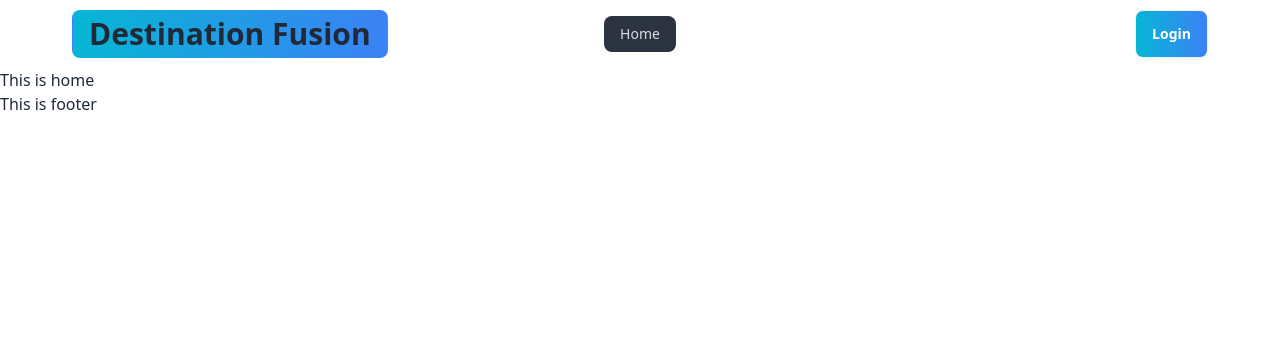
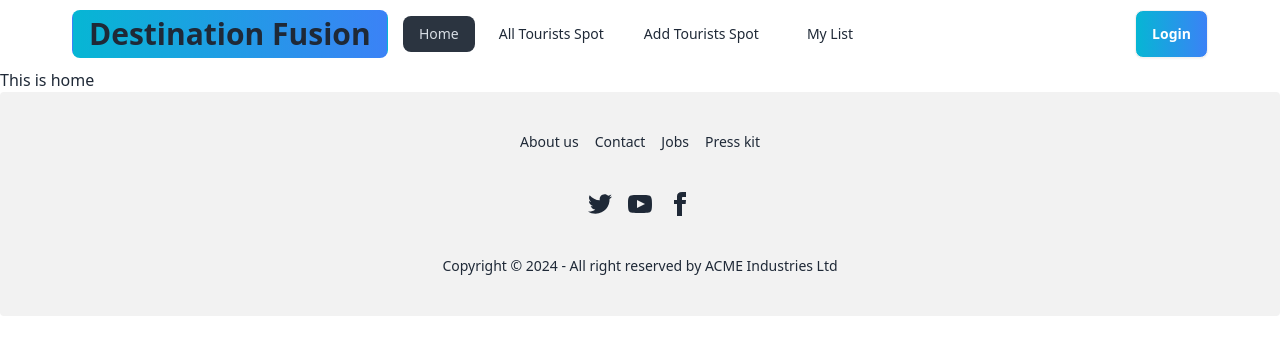
Before and after one commit to mdrashed62/Tourism, a React (Vite) app: page / in a window 1280 px wide. Shown: the top 354 px of the page. Built offline with nearby package versions, Linux system fonts and the light colour scheme; no server answers.

Commit message:
footer added

```diff
--- /dev/null
+++ b/src/Components/PrivateRoute.jsx
@@ -0,0 +1,29 @@
+import PropTypes from 'prop-types';
+import { useContext } from 'react';
+import { AuthContext } from '../Providers/AuthProvider';
+import { Navigate, useLocation } from 'react-router-dom';
+
+const PrivateRoute = ({children}) => {
+    const {loading,user} =useContext(AuthContext)
+    const location = useLocation();
+
+    if(loading){
+            return <div className='flex  justify-center mt-5 mb-5'><progress className="progress w-56"></progress></div>
+        }
+
+          if (user) {
+            return children;
+          }
+
+
+        return <Navigate state={location.pathname} to="/login" replace></Navigate>
+
+};
+
+
+PrivateRoute.propTypes = {
+    children: PropTypes.node.isRequired
+};
+
+
+export default PrivateRoute;
--- /dev/null
+++ b/src/Pages/AddTouristSpot.jsx
@@ -0,0 +1,10 @@
+
+const AddTouristSpot = () => {
+    return (
+        <div>
+            <h2>Add Tourist Spot</h2>
+        </div>
+    );
+};
+
+export default AddTouristSpot;
--- /dev/null
+++ b/src/Pages/AllTouristSpot.jsx
@@ -0,0 +1,11 @@
+
+
+const AllTouristSpot = () => {
+    return (
+        <div>
+            <h2>All Tourist Spot</h2>
+        </div>
+    );
+};
+
+export default AllTouristSpot;
--- /dev/null
+++ b/src/Pages/MyList.jsx
@@ -0,0 +1,11 @@
+
+
+const MyList = () => {
+    return (
+        <div>
+            <h2>My List</h2>
+        </div>
+    );
+};
+
+export default MyList;
--- a/src/Pages/Shared/Footer.jsx
+++ b/src/Pages/Shared/Footer.jsx
@@ -1,9 +1,24 @@
 
 const Footer = () => {
     return (
-        <div>
-            <h2>This is footer</h2>
-        </div>
+        <footer className="footer footer-center p-10 bg-base-200 text-base-content rounded">
+  <nav className="grid grid-flow-col gap-4">
+    <a className="link link-hover">About us</a>
+    <a className="link link-hover">Contact</a>
+    <a className="link link-hover">Jobs</a>
+    <a className="link link-hover">Press kit</a>
+  </nav>
+  <nav>
+    <div className="grid grid-flow-col gap-4">
+      <a><svg xmlns="http://www.w3.org/2000/svg" width="24" height="24" viewBox="0 0 24 24" className="fill-current"><path d="M24 4.557c-.883.392-1.832.656-2.828.775 1.017-.609 1.798-1.574 2.165-2.724-.951.564-2.005.974-3.127 1.195-.897-.957-2.178-1.555-3.594-1.555-3.179 0-5.515 2.966-4.797 6.045-4.091-.205-7.719-2.165-10.148-5.144-1.29 2.213-.669 5.108 1.523 6.574-.806-.026-1.566-.247-2.229-.616-.054 2.281 1.581 4.415 3.949 4.89-.693.188-1.452.232-2.224.084.626 1.956 2.444 3.379 4.6 3.419-2.07 1.623-4.678 2.348-7.29 2.04 2.179 1.397 4.768 2.212 7.548 2.212 9.142 0 14.307-7.721 13.995-14.646.962-.695 1.797-1.562 2.457-2.549z"></path></svg></a>
+      <a><svg xmlns="http://www.w3.org/2000/svg" width="24" height="24" viewBox="0 0 24 24" className="fill-current"><path d="M19.615 3.184c-3.604-.246-11.631-.245-15.23 0-3.897.266-4.356 2.62-4.385 8.816.029 6.185.484 8.549 4.385 8.816 3.6.245 11.626.246 15.23 0 3.897-.266 4.356-2.62 4.385-8.816-.029-6.185-.484-8.549-4.385-8.816zm-10.615 12.816v-8l8 3.993-8 4.007z"></path></svg></a>
+      <a><svg xmlns="http://www.w3.org/2000/svg" width="24" height="24" viewBox="0 0 24 24" className="fill-current"><path d="M9 8h-3v4h3v12h5v-12h3.642l.358-4h-4v-1.667c0-.955.192-1.333 1.115-1.333h2.885v-5h-3.808c-3.596 0-5.192 1.583-5.192 4.615v3.385z"></path></svg></a>
+    </div>
+  </nav>
+  <aside>
+    <p>Copyright © 2024 - All right reserved by ACME Industries Ltd</p>
+  </aside>
+</footer>
     );
 };
 
--- a/src/Pages/Shared/Nav.jsx
+++ b/src/Pages/Shared/Nav.jsx
@@ -20,19 +20,30 @@
         </li>
       )} */}
 
+      <li className="ml-2">
+        <NavLink to="/allTouristSpot">All Tourists Spot</NavLink>
+      </li>
+
+      {/*
       {user && (
         <li className="mr-4 ml-4">
           <NavLink to="/userProfile">Profile</NavLink>
         </li>
-      )}
+      )} */}
 
+      <li className="mr-2 ml-2">
+        <NavLink to="/addTouristSpot">Add Tourists Spot</NavLink>
+      </li>
+
+      <li className="mr-2 ml-2">
+        <NavLink to="/myList">My List</NavLink>
+      </li>
     </>
   );
 
   return (
     <div
-      data-aos="fade-down"
-      data-aos-duration="1000"
+
       className="navbar bg-base-100 max-w-6xl mx-auto "
     >
       <div className="navbar-start">
@@ -61,7 +72,7 @@
           </ul>
         </div>
         <a className="btn btn-ghost  text-xl md:text-2xl lg:text-3xl font-semibold bg-gradient-to-r from-cyan-500 to-blue-500">
-        Destination Fusion
+          Destination Fusion
         </a>
       </div>
       <div className="navbar-center hidden lg:flex">
--- a/src/Pages/SocialLogin.jsx
+++ b/src/Pages/SocialLogin.jsx
@@ -1,4 +1,3 @@
-
 import { useContext } from "react";
 import { AuthContext } from "../Providers/AuthProvider";
 import { useLocation, useNavigate } from "react-router-dom";
@@ -8,15 +7,15 @@
   const navigate = useNavigate();
   const location = useLocation();
 
-
-  const handleSocialLogin = async (socialProvider) => {
-    try {
-      const result = await socialProvider();
-      console.log("Login successful:", result.user);
-      navigate(location?.state ? location.state : "/");
-    } catch (error) {
-      console.error("Social login error:", error);
-    }
+  const handleSocialLogin = (socialProvider) => {
+    socialProvider()
+      .then((result) => {
+        console.log("Login successful:", result.user);
+        navigate(location?.state ? location.state : "/");
+      })
+      .catch((error) => {
+        console.error("Social login error:", error);
+      });
   };
 
   return (
```
Also changed, not shown: src/Routes/Routes.jsx (+16 -1 lines).
